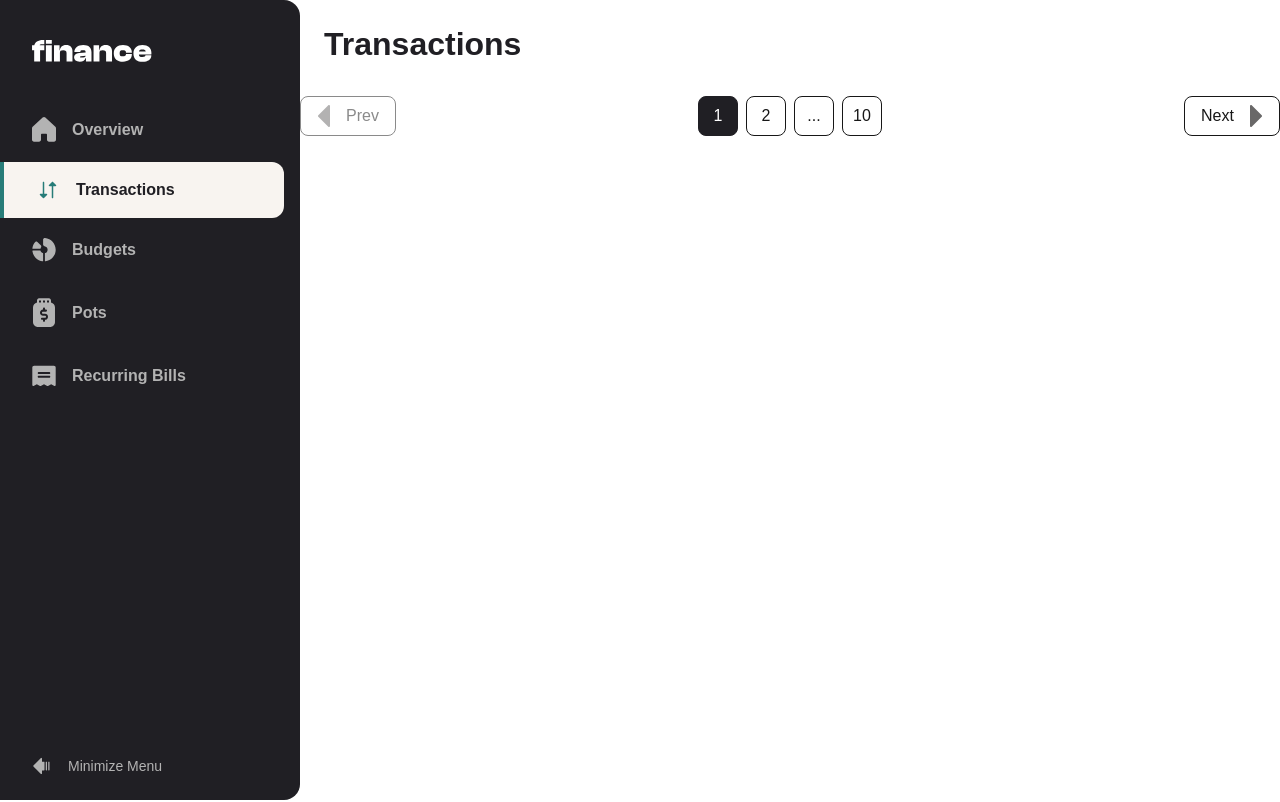
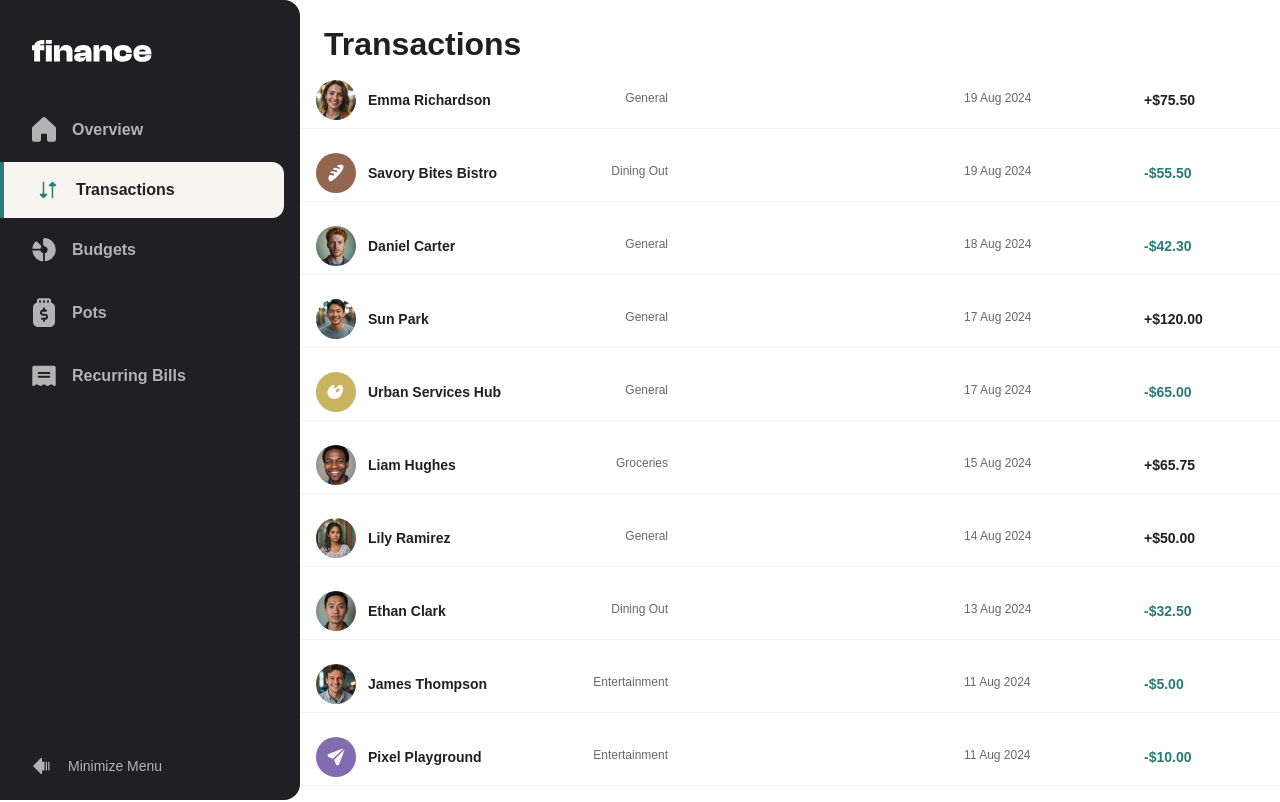
Before and after one commit to Keti-Tsiklauri2001/my-finance-app, a Next.js app: page /transactions in a window 1280 px wide. Shown: the top 802 px of the page. Built offline with nearby package versions, Linux system fonts and the light colour scheme.

Commit message:
feat:add transactions

```diff
--- a/src/app/transactions/page.tsx
+++ b/src/app/transactions/page.tsx
@@ -1,10 +1,12 @@
 import Header from "@/src/components/Header";
 import Pagination from "@/src/components/Pagination";
+import TransactionsList from "@/src/components/TransactionsList";
 
 export default function Transactions() {
   return (
     <div>
       <Header header="transactions" />
+      <TransactionsList />
       <Pagination totalItems={190} itemsPerPage={19} />
     </div>
   );
--- /dev/null
+++ b/src/components/TransactionsList.tsx
@@ -0,0 +1,69 @@
+import Image from "next/image";
+import { transactions } from "../data/data-transactions";
+
+function formatAmount(amount: number) {
+  const sign = amount > 0 ? "+" : "-";
+  return `${sign}$${Math.abs(amount).toFixed(2)}`;
+}
+
+function formatDate(dateString: string) {
+  const date = new Date(dateString);
+
+  return date.toLocaleDateString("en-GB", {
+    day: "2-digit",
+    month: "short",
+    year: "numeric",
+  });
+}
+
+export default function TransactionsList() {
+  return (
+    <div className="flex flex-col gap-4 w-full max-w-[996px] mx-auto">
+      {transactions.map((tx, index) => (
+        <div key={index}>
+          <div className="flex items-center justify-between gap-4 px-4 py-2 rounded-lg">
+            {/* LEFT */}
+            <div className="flex items-center gap-3 flex-1 min-w-0">
+              <div className="w-10 h-10 rounded-full overflow-hidden bg-[#F8F4F0] relative shrink-0">
+                <Image
+                  src={tx.avatar}
+                  alt={tx.name}
+                  fill
+                  className="object-cover"
+                />
+              </div>
+
+              <div className="flex flex-col min-w-0 md:flex-row md:justify-between md:w-[300px] ">
+                <p className="font-bold text-sm sm:text-sm text-[#201F24] truncate">
+                  {tx.name}
+                </p>
+
+                <p className="text-xs text-[#696868] truncate md:float-right">
+                  {tx.category}
+                </p>
+              </div>
+            </div>
+
+            {/* DATE (hidden on very small screens if needed) */}
+            <div className="flex flex-col md:flex-row  md:w-[300px] md:justify-between">
+              <div className="   text-xs text-[#696868]">
+                {formatDate(tx.date)}
+              </div>
+
+              {/* AMOUNT */}
+              <div
+                className={` font-bold text-sm sm:w-[120px] ${
+                  tx.amount > 0 ? "text-[#201F24]" : "text-[#277C78]"
+                }`}
+              >
+                {formatAmount(tx.amount)}
+              </div>
+            </div>
+          </div>
+
+          <div className="w-full h-[1px] bg-[#F2F2F2]" />
+        </div>
+      ))}
+    </div>
+  );
+}
```
